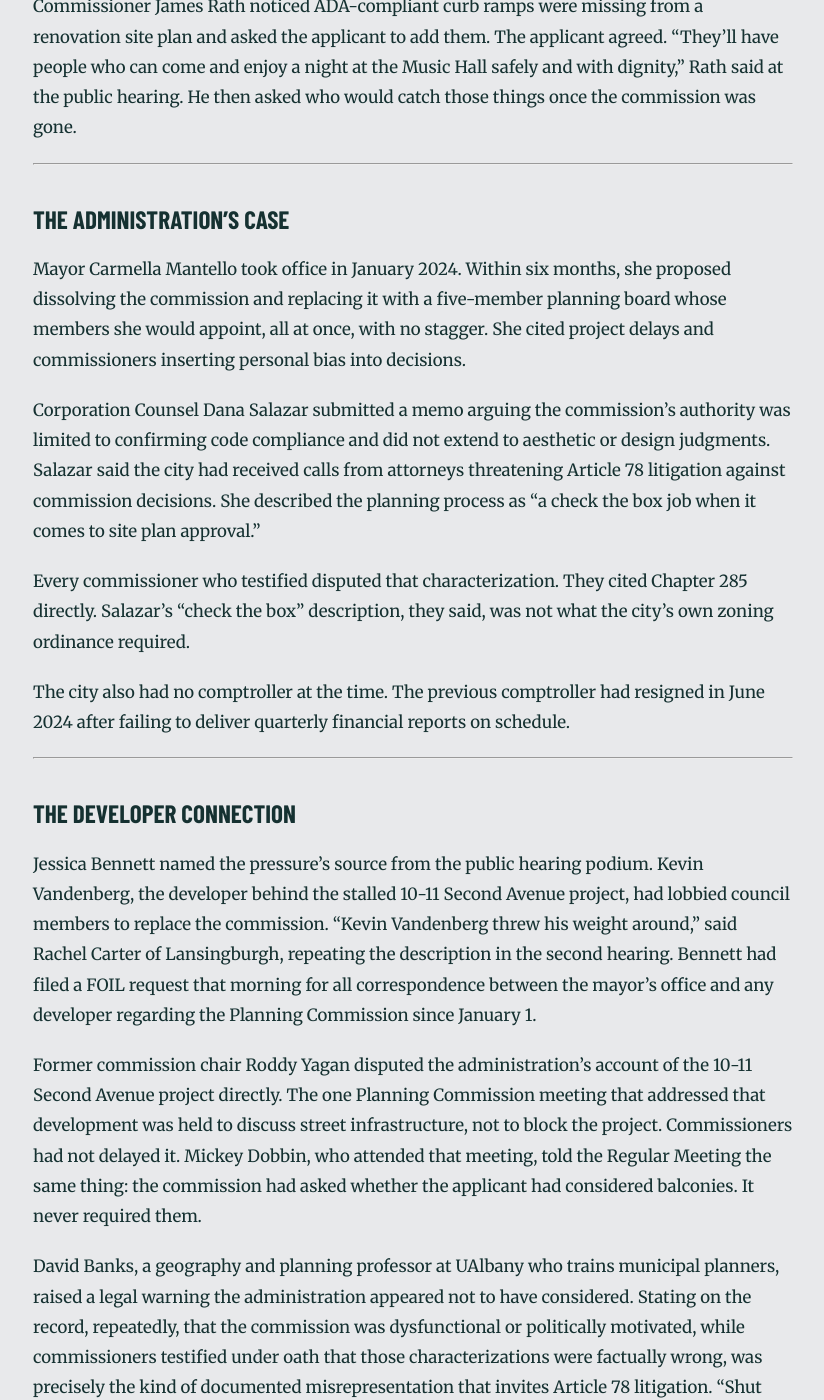
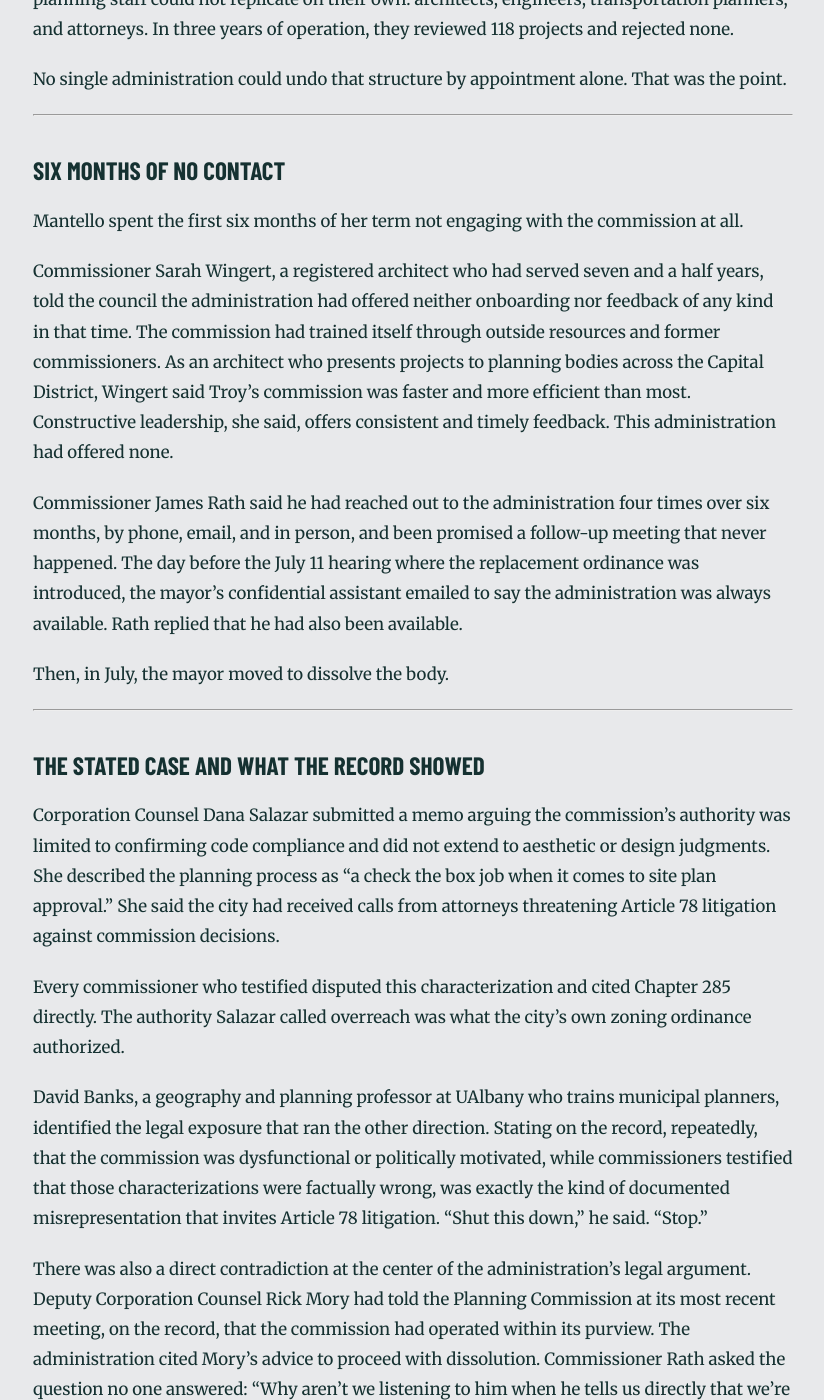
Before and after one commit to MdevitSEC/the-mantello-record, a Jekyll site: the page built from _posts/2026-06-30-local-law-3-planning-commission-repeal.md, in a window 1280 px wide and 1400 px high, scrolled down 980 px. Shown: the whole window, without its empty margins (227-1051 px from the left). Built offline with Jekyll 4.4.1, drawn with Linux system fonts in a browser that asks for light colours; some web fonts are replaced; some of the changed text lies outside the part shown.

Commit message:
Reframe Local Law 3 article around mayoral control consolidation
Reordered and rewrote to lead with the structural thesis: Mantello replaced
an independent staggered-term commission with a board she fills entirely
herself. Elevated Keal's written email, the six-months-of-no-contact detail,
and the Mory contradiction. Moved 'What Changed' to the closing as a
verdict rather than an afterthought.

Co-Authored-By: Claude Sonnet 4.6 <noreply@anthropic.com>

```diff
--- a/_posts/2026-06-30-local-law-3-planning-commission-repeal.md
+++ b/_posts/2026-06-30-local-law-3-planning-commission-repeal.md
@@ -1,83 +1,91 @@
 ---
 layout: post
-title: "How Troy Lost Its Planning Commission"
+title: "How Mayor Mantello Took Control of Troy's Planning Process"
 date: 2026-06-30
 categories: ["Transparency", "Community Impact"]
 ---
 
-On July 25, 2024, Troy's city council voted 4 to 3 to repeal Chapter 71 of the city code and dissolve the Planning Commission. The vote came after two packed public hearings, a procedural fight over charter requirements, and a public accusation that a single developer had driven the change. Three council members voted no. Every speaker at both hearings came to oppose it.
+When Mayor Carmella Mantello took office in January 2024, Troy's Planning Commission had seven members serving staggered three-year terms. The stagger was not an accident. It meant no single administration could replace the entire body at once. Commissioners were not the mayor's people. They were the city's people.
 
-The commission had reviewed 118 projects in its three years and rejected none.
+Six months later, the mayor proposed abolishing the commission entirely and replacing it with a five-member planning board whose members she could appoint all at once, with no stagger. On July 25, 2024, the council's four Republican members voted to make that happen. Three Democrats voted no. Every speaker at both public hearings opposed it.
+
+The structural result was unambiguous: Mantello went from inheriting a commission she did not control to holding five immediate appointments on a board that answered to her.
 
 ---
 
-## What the Planning Commission Was
+## What the Old Structure Protected
 
-The Planning Commission was established under Chapter 71 as part of Troy's 2012 comprehensive plan, adopted by citizen vote. Seven members served staggered three-year terms. The stagger was intentional: no single mayoral administration could replace the entire board at once.
+The Planning Commission operated under Chapter 71 of the city code, established as part of Troy's 2012 comprehensive plan through a citizen vote. Seven members served three-year terms on a stagger, meaning a new mayor could not sweep the board clean on day one.
 
-Under Troy's zoning ordinance, Chapter 285, the commission evaluated neighborhood impact, aesthetics, transportation infrastructure, landscaping, and special use effects on neighborhood character. That authority went beyond checking boxes. Commissioners brought professional credentials, including architects, planners, attorneys, and engineers, that planning staff alone could not replicate.
+The commission's authority was not ministerial. Under Chapter 285, Troy's zoning ordinance, it evaluated neighborhood impact, aesthetics, transportation infrastructure, landscaping, and special use effects on neighborhood character. Commissioners brought credentials that planning staff could not replicate on their own: architects, engineers, transportation planners, and attorneys. In three years of operation, they reviewed 118 projects and rejected none.
 
-The commission had approved, in its three years, the former Troy High School renovation, the YWCA, Kings Landing, City Station 2, 118 Fifth Street senior housing, and more than a thousand housing units citywide in various stages. At the Troy Savings Bank Music Hall, Commissioner James Rath noticed ADA-compliant curb ramps were missing from a renovation site plan and asked the applicant to add them. The applicant agreed. "They'll have people who can come and enjoy a night at the Music Hall safely and with dignity," Rath said at the public hearing. He then asked who would catch those things once the commission was gone.
+No single administration could undo that structure by appointment alone. That was the point.
 
 ---
 
-## The Administration's Case
+## Six Months of No Contact
 
-Mayor Carmella Mantello took office in January 2024. Within six months, she proposed dissolving the commission and replacing it with a five-member planning board whose members she would appoint, all at once, with no stagger. She cited project delays and commissioners inserting personal bias into decisions.
+Mantello spent the first six months of her term not engaging with the commission at all.
 
-Corporation Counsel Dana Salazar submitted a memo arguing the commission's authority was limited to confirming code compliance and did not extend to aesthetic or design judgments. Salazar said the city had received calls from attorneys threatening Article 78 litigation against commission decisions. She described the planning process as "a check the box job when it comes to site plan approval."
+Commissioner Sarah Wingert, a registered architect who had served seven and a half years, told the council the administration had offered neither onboarding nor feedback of any kind in that time. The commission had trained itself through outside resources and former commissioners. As an architect who presents projects to planning bodies across the Capital District, Wingert said Troy's commission was faster and more efficient than most. Constructive leadership, she said, offers consistent and timely feedback. This administration had offered none.
 
-Every commissioner who testified disputed that characterization. They cited Chapter 285 directly. Salazar's "check the box" description, they said, was not what the city's own zoning ordinance required.
+Commissioner James Rath said he had reached out to the administration four times over six months, by phone, email, and in person, and been promised a follow-up meeting that never happened. The day before the July 11 hearing where the replacement ordinance was introduced, the mayor's confidential assistant emailed to say the administration was always available. Rath replied that he had also been available.
 
-The city also had no comptroller at the time. The previous comptroller had resigned in June 2024 after failing to deliver quarterly financial reports on schedule.
+Then, in July, the mayor moved to dissolve the body.
+
+---
+
+## The Stated Case and What the Record Showed
+
+Corporation Counsel Dana Salazar submitted a memo arguing the commission's authority was limited to confirming code compliance and did not extend to aesthetic or design judgments. She described the planning process as "a check the box job when it comes to site plan approval." She said the city had received calls from attorneys threatening Article 78 litigation against commission decisions.
+
+Every commissioner who testified disputed this characterization and cited Chapter 285 directly. The authority Salazar called overreach was what the city's own zoning ordinance authorized.
+
+David Banks, a geography and planning professor at UAlbany who trains municipal planners, identified the legal exposure that ran the other direction. Stating on the record, repeatedly, that the commission was dysfunctional or politically motivated, while commissioners testified that those characterizations were factually wrong, was exactly the kind of documented misrepresentation that invites Article 78 litigation. "Shut this down," he said. "Stop."
+
+There was also a direct contradiction at the center of the administration's legal argument. Deputy Corporation Counsel Rick Mory had told the Planning Commission at its most recent meeting, on the record, that the commission had operated within its purview. The administration cited Mory's advice to proceed with dissolution. Commissioner Rath asked the question no one answered: "Why aren't we listening to him when he tells us directly that we're operating within our purview?"
 
 ---
 
 ## The Developer Connection
 
-Jessica Bennett named the pressure's source from the public hearing podium. Kevin Vandenberg, the developer behind the stalled 10-11 Second Avenue project, had lobbied council members to replace the commission. "Kevin Vandenberg threw his weight around," said Rachel Carter of Lansingburgh, repeating the description in the second hearing. Bennett had filed a FOIL request that morning for all correspondence between the mayor's office and any developer regarding the Planning Commission since January 1.
+The administration did not act alone. Jessica Bennett named the source of outside pressure from the public hearing podium: Kevin Vandenberg, the developer behind the stalled 10-11 Second Avenue project, had lobbied council members to replace the commission. "Kevin Vandenberg threw his weight around," said Rachel Carter of Lansingburgh. Bennett had filed a FOIL request that morning for all correspondence between the mayor's office and any developer regarding the Planning Commission since January 1.
 
-Former commission chair Roddy Yagan disputed the administration's account of the 10-11 Second Avenue project directly. The one Planning Commission meeting that addressed that development was held to discuss street infrastructure, not to block the project. Commissioners had not delayed it. Mickey Dobbin, who attended that meeting, told the Regular Meeting the same thing: the commission had asked whether the applicant had considered balconies. It never required them.
-
-David Banks, a geography and planning professor at UAlbany who trains municipal planners, raised a legal warning the administration appeared not to have considered. Stating on the record, repeatedly, that the commission was dysfunctional or politically motivated, while commissioners testified under oath that those characterizations were factually wrong, was precisely the kind of documented misrepresentation that invites Article 78 litigation. "Shut this down," he said. "Stop."
+Former commission chair Roddy Yagan disputed the administration's account of the 10-11 Second Avenue project. The one Planning Commission meeting that addressed it was held to discuss street infrastructure, not to block the project. Mickey Dobbin, who attended that meeting, confirmed the same thing: the commission asked whether the applicant had considered balconies. It never required them.
 
 ---
 
-## What Commissioners Said
+## What Council Member Keal Put in Writing
 
-Commissioner Sarah Wingert, a registered architect and business owner, had served seven and a half years. In all that time, the administration had offered neither onboarding nor feedback of any kind. The commission had trained itself. As an architect who presents projects to planning bodies across the Capital District, Wingert said Troy's commission was faster and more efficient than most. She told the council that constructive leadership offers consistent and timely feedback, and this administration had offered neither in six months.
+Before the hearing, Rath had received an email from Council Member Keal stating Keal was very likely to support the change because, as Keal wrote, a new administration wants people who share its vision.
 
-Suzanne Spellen, an architectural historian, opened with the record: 118 projects reviewed, zero rejected, including 20 Type 1 environmental actions, the most complex reviews the commission handles. "That is not a dysfunctional body," she said. She demanded a public apology. She later received a standing ovation from the floor.
+Rath read the email at the public hearing. He said he found it difficult to reconcile with a planning process that was supposed to operate independent of political alignment.
 
-Bill Kaminsky, an attorney with 30 years of public service, said he was not there to fight for his job or for the commission. He was there to fight for whatever body came next. "A planning board that doesn't have discretion to do exactly what you told them to do and evaluate the characteristics of the property isn't a planning board. They're not there at all." He named what he believed the evening was really about: the desire to start fresh with people aligned to the administration. "If that's what you do, please get people, and give them the independence to do their job."
+That sentence -- "a new administration wants people who share its vision" -- was the clearest public statement of what the restructuring was actually for.
 
-James Rath said he had reached out to the administration four times over six months, by phone, email, and in person, and been promised a follow-up meeting that never happened. He also shared an email he had received from Council Member Keal stating Keal was very likely to support the change because a new administration wants people who share its vision. Rath said he found that difficult to reconcile with a planning process that was supposed to operate independent of political alignment. Rath also noted that Deputy Corporation Counsel Rick Mory had told the Planning Commission at its most recent meeting, on the record, that the commission had operated within its purview. "Why aren't we listening to him when he tells us directly that we're operating within our purview?"
-
-Urban farmer Dara Silberman had taken a project through the planning process and received unanimous commission approval. She said the planning director, Eric Ferraro, was already stretched to his limit. Sara Wingert said it in a sentence: "If nothing else, keep the Planning Commission for Eric Ferraro."
+Attorney Bill Kaminsky, with 30 years of public service, said the same thing from the floor: "There comes a time when doing what is right is more important than being on a team." He named what he believed the evening was really about: the desire to start fresh with people aligned to the administration. He did not oppose a new board. He urged the council to give whoever came next the independence to do their job. "A planning board that doesn't have discretion to do exactly what you told them to do and evaluate the characteristics of the property isn't a planning board. They're not there at all."
 
 ---
 
-## Environmental Groups Weighed In
+## Environmental Groups on Independent Oversight
 
-Rebecca Martin of Riverkeeper read a joint letter into the record co-signed by Scenic Hudson and Hudson River Sloop Clearwater. The three organizations urged a no vote. Planning bodies, they argued, should operate free from elected officials' influence. If individual members were acting improperly, the appropriate remedy was a conversation with the chair, not a wholesale structural replacement.
+Rebecca Martin of Riverkeeper read a joint letter into the record co-signed by Scenic Hudson and Hudson River Sloop Clearwater. The three organizations urged a no vote. Their argument was not about the commission's specific decisions. It was about structure: planning bodies should operate free from elected officials' influence. If individual commissioners were acting improperly, the appropriate remedy was a conversation with the chair, not a wholesale structural replacement that moved all appointments to the mayor.
 
-The letter was the only multi-organization environmental statement submitted on a Troy city council agenda item in the 2024 term.
+It was the only multi-organization environmental statement submitted on a Troy city council agenda item in the 2024 term.
 
 ---
 
-## The Charter Question
+## The Procedural Gap Vera Identified
 
-Council member Vera identified a structural legal gap the administration had not addressed.
+Council member Vera identified a legal exposure in the companion legislation.
 
-On July 11, the council voted 4 to 3 to pass Ordinance 39, which created the new Planning Board under Chapter 72. The vote happened at the same meeting where Ord. 39 was introduced. Under the Troy City Charter, no ordinance can be adopted at the same meeting at which it is introduced unless two-thirds of council members present vote in favor. That threshold is five votes out of seven. Ord. 39 passed on four votes.
+On July 11, the council voted 4 to 3 to pass Ordinance 39, which created the new Planning Board under Chapter 72. That vote happened at the same meeting where Ord. 39 was introduced. Under the Troy City Charter, an ordinance cannot be adopted at the same meeting where it is introduced unless two-thirds of council members vote in favor. That threshold is five votes out of seven. Ord. 39 passed on four.
 
-The question Vera raised was this: if Ord. 39 was invalidly adopted at the July 11 meeting, and Local Law 3 then passed July 25 to repeal Chapter 71, the Planning Commission, Troy would have no functioning planning body at all. The commission would be gone under Local Law 3. The Planning Board would have no valid legal basis under Ord. 39.
+Vera's concern was this: if Ord. 39 was invalidly adopted for lack of votes, the Planning Board had no legal foundation. After Local Law 3 repealed Chapter 71, Troy would have no functioning planning body at all.
 
-Corporation Counsel Salazar said she disagreed with that reading and stood by Deputy Corporation Counsel Rick Mory's advice. No written analysis was provided.
+Corporation Counsel Salazar said she disagreed with that reading. No written legal analysis was ever provided.
 
-Local Law 3 itself did not trigger the same concern. It was introduced at the July 11 meeting and voted on at the July 25 meeting, 14 days later, satisfying the seven-day waiting period and requiring only a simple majority of four votes.
-
-Before the vote, Council President Steele moved to table Local Law 3 pending written legal review of the Ord. 39 question. The motion failed 3 to 4. Keal, Brosnan, Sorriento, and Casey voted no.
+Before the vote on Local Law 3, Council President Steele moved to table it pending written legal review of the Ord. 39 question. The motion failed 3 to 4. Keal, Brosnan, Sorriento, and Casey voted no.
 
 ---
 
@@ -85,25 +93,25 @@ Before the vote, Council President Steele moved to table Local Law 3 pending wri
 
 Local Law 3 passed 4 to 3 at the Finance Committee and 4 to 3 again at the Special Meeting. The alignment was the same both times: Keal, Brosnan, Sorriento, and Casey in favor; Steele, Vera, and Spain-McLaren opposed.
 
-Vera pressed the mayor on whether the assurance that pending Planning Commission applications would carry over to the new board was in writing. Mantello acknowledged it was verbal. Salazar said a council member could sponsor a written amendment to add the language if desired. None did before the vote.
+Vera pressed the mayor directly: was the assurance that pending Planning Commission applications would carry over to the new board in writing? Mantello acknowledged it was verbal. Salazar said a council member could sponsor a written amendment. None did before the vote.
 
-Steele spoke last before the roll call. She addressed the commissioners directly: "I'm sorry that you have had to go through this. You have worked so hard as citizens of Troy to make your community better. There was no need to impugn your reputations. This is political, pure and simple. It could have been done differently."
+Steele spoke last before the roll call, addressing the commissioners in the room: "I'm sorry that you have had to go through this. You have worked so hard as citizens of Troy to make your community better. There was no need to impugn your reputations. This is political, pure and simple. It could have been done differently."
 
-Casey voted yes and said he had known Mantello since first grade, that they had disagreed before, and that he voted his own conscience. He pointed to the city's housing needs and argued planning advocates were practicing a not-in-my-backyard approach.
+Casey, voting yes, said he had known Mantello since first grade, that they had disagreed before, and that he voted his own conscience.
 
-Roddy Yagan, speaking at the Special Meeting after the vote, said he was personally thinking about leaving the city. "I've been here for 16 years. I'm an RPI graduate. I fell in love with the city. It's why I joined the Planning Commission."
+Roddy Yagan, speaking after the vote, said he was personally thinking about leaving the city. "I've been here for 16 years. I'm an RPI graduate. I fell in love with the city. It's why I joined the Planning Commission."
 
 ---
 
-## What Changed
+## What Mantello Got
 
-The new Planning Board replaced a seven-member body with staggered three-year terms with a five-member board all appointable by the mayor at once. Mayor Mantello announced the new members after Labor Day 2024.
+The old Planning Commission had seven members on staggered terms. No mayor could control it on day one.
 
-The structural difference is straightforward. The old commission could not be fully replaced by any single administration. The new board can be.
+The new Planning Board had five seats. Mantello filled all of them herself, immediately, after Labor Day 2024.
 
-The commission had operated with no budget line, no staff, and no onboarding from the current administration. It had reviewed 118 projects, approved all of them, and had a written record of doing so. That record was not produced to contradict the administration's public characterization of the body as dysfunctional.
+The commission had reviewed 118 projects in three years, approved all of them, and built a documented record. The administration never produced that record in the hearings to support its public characterization of the body as dysfunctional. What it produced instead was a new structure in which the mayor appoints every member, with no independent stagger, and an outside legal memo redefining the board's role as ministerial.
 
-A joint FOIL request filed the morning of the July 11 hearing sought all correspondence between the mayor's office and any developer regarding the Planning Commission since January 1, 2024. No results from that request have been made public.
+A FOIL request filed the morning of the July 11 hearing sought all correspondence between the mayor's office and any developer regarding the Planning Commission since January 1, 2024. No results from that request have been made public.
 
 ---
 
```
